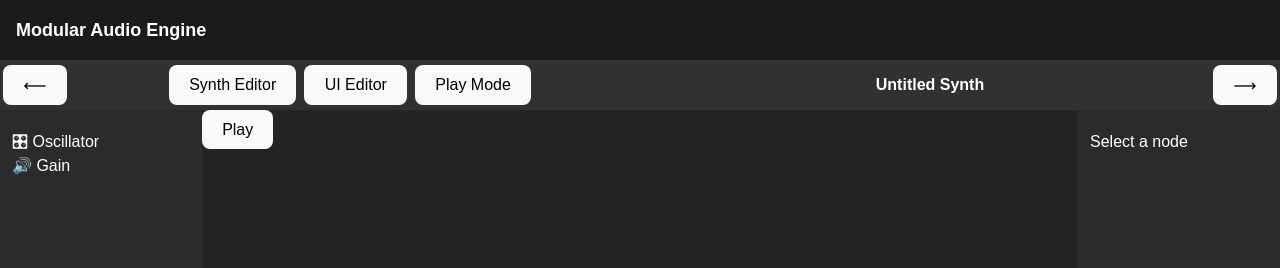
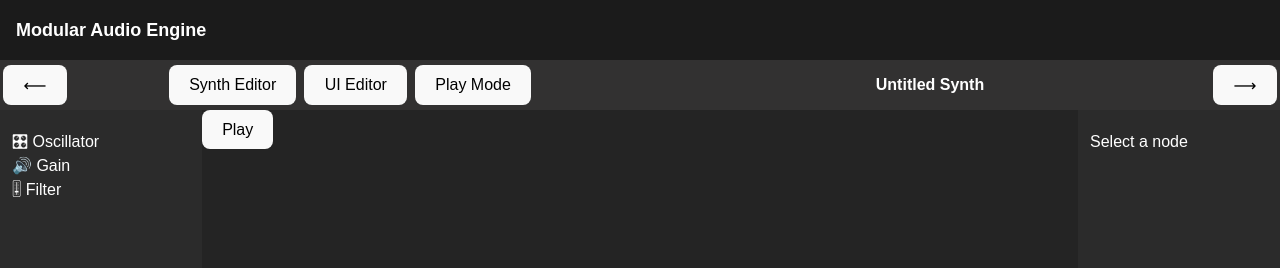
Before and after one commit to abonello/modular-audio-engine, a React (Vite) app: page / in a window 1280 px wide. Shown: the top 268 px of the page. Built offline with nearby package versions, Linux system fonts and the light colour scheme.

Commit message:
WIP: Implement Filter node (LP/HP) with UI inspector and adjustable cutoff/resonance

```diff
--- a/src/audio/AudioEngine.ts
+++ b/src/audio/AudioEngine.ts
@@ -3,7 +3,7 @@
  * This is the local backend that interprets the JSON.
  */
 
-import type { Patch, PatchNode, Waveform } from "../model/PatchTypes";
+import type { Patch, PatchNode, Waveform, FilterType } from "../model/PatchTypes";
 
 let nextX = 40;
 
@@ -76,6 +76,27 @@ export class AudioEngine {
     return node;
   }
 
+  addFilter() {
+    const node: PatchNode = {
+      id: crypto.randomUUID(),
+      type: "filter",
+      params: {
+        type: "lowpass",
+        cutoff: 1000,
+        resonance: 1.5,
+      },
+      x: nextX,
+      y: 80,
+    };
+
+    nextX += 140;
+    this.nodes.push(node);
+
+    (this as any)._notifyAdd?.();
+
+    return node;
+  }
+
   deleteNode(nodeId: string) {
     this.nodes = this.nodes.filter(n => n.id !== nodeId);
   }
@@ -103,6 +124,14 @@ export class AudioEngine {
 
       if (n.type === "destination") {
         webNodes.set(n.id, this.destinationInput);
+      }
+
+      if (n.type === "filter") {
+        const filter = this.context.createBiquadFilter();
+        filter.type = n.params.type;
+        filter.frequency.value = n.params.cutoff;
+        filter.Q.value = n.params.resonance;
+        webNodes.set(n.id, filter);
       }
     });
 
@@ -166,4 +195,37 @@ export class AudioEngine {
 
     node.params = { ...node.params, waveform };
   }
+
+  setNodeFilterType(nodeId: string, type: FilterType) {
+    const node = this.nodes.find(n => n.id === nodeId);
+    if (!node || node.type !== "filter") return;
+    node.params = { ...node.params, type };
+  }
+
+  setNodeFilterCutoff(nodeId: string, cutoff: number) {
+    const node = this.nodes.find(n => n.id === nodeId);
+    if (!node || node.type !== "filter") return;
+    node.params = { ...node.params, cutoff };
+  }
+
+  setNodeFilterResonance(nodeId: string, resonance: number) {
+    const node = this.nodes.find(n => n.id === nodeId);
+    if (!node || node.type !== "filter") return;
+    node.params = { ...node.params, resonance };
+    console.log("Resonance set to:", resonance);
+  }
+
+  setNodeFilter(nodeId: string, type: FilterType, cutoff: number, resonance: number) {
+    const node = this.nodes.find(n => n.id === nodeId);
+    if (!node || node.type !== "filter") return;
+
+    console.log("Resonance set to:", resonance);
+
+    node.params = {
+      ...node.params,
+      type,
+      cutoff,
+      resonance,
+    };
+  }
 }
--- a/src/context/PatchContext.tsx
+++ b/src/context/PatchContext.tsx
@@ -13,9 +13,14 @@ type PatchContextType = {
   setPatch: React.Dispatch<React.SetStateAction<Patch>>;
   selectedNodeId: string | null;
   setSelectedNodeId: React.Dispatch<React.SetStateAction<string | null>>;
+
   deleteNode: (nodeId: string) => void;
   addConnection: (fromId: string, toId: string) => void;
   deleteConnection: (connectionId: string) => void;
+
+  addOscillator: (frequency?: number) => void;
+  addGain: (gain?: number) => void;
+  addFilter: () => void;
 };
 
 const defaultPatch: Patch = {
@@ -52,6 +57,30 @@ export function PatchProvider({ children }: { children: React.ReactNode }) {
     }
 
     audioEngine.deleteNode(nodeId);
+  };
+
+  const addOscillator = (frequency = 220) => {
+    const node = audioEngine.addOscillator(frequency);
+    setPatch(prev => ({
+      ...prev,
+      nodes: [...prev.nodes, node],
+    }));
+  };
+
+  const addGain = (gain = 0.5) => {
+    const node = audioEngine.addGain(gain);
+    setPatch(prev => ({
+      ...prev,
+      nodes: [...prev.nodes, node],
+    }));
+  };
+
+  const addFilter = () => {
+    const node = audioEngine.addFilter();
+    setPatch(prev => ({
+      ...prev,
+      nodes: [...prev.nodes, node],
+    }));
   };
 
   const addConnection = (fromId: string, toId: string) => {
@@ -91,6 +120,9 @@ export function PatchProvider({ children }: { children: React.ReactNode }) {
       deleteNode,
       addConnection,
       deleteConnection,
+      addOscillator,
+      addGain,
+      addFilter,
     }}>
       {children}
     </PatchContext.Provider>
--- a/src/model/PatchTypes.ts
+++ b/src/model/PatchTypes.ts
@@ -14,7 +14,8 @@ export type NodeType =
 // export type Waveform = "sine" | "square" | "sawtooth" | "triangle";
 export type Waveform = Exclude<OscillatorType, "custom">;
 
-export type FilterType = "lowpass" | "highpass" | "bandpass";
+// export type FilterType = "lowpass" | "highpass" | "bandpass";
+export type FilterType = "lowpass" | "highpass";
 
 export type NodeParam = {
   [key: string]: number | string | boolean;
@@ -27,6 +28,12 @@ export type OscillatorParams = {
 
 export type GainParams = {
   value: number;
+};
+
+export type FilterParams = {
+  type: FilterType;
+  cutoff: number;
+  resonance: number;
 };
 
 export type OscillatorNode = {
@@ -52,7 +59,15 @@ export type DestinationNode = {
   y?: number;
 };
 
-export type PatchNode = OscillatorNode | GainNode | DestinationNode;
+export type FilterNode = {
+  id: string;
+  type: "filter";
+  params: FilterParams;
+  x?: number;
+  y?: number;
+};
+
+export type PatchNode = OscillatorNode | GainNode | FilterNode | DestinationNode;
 
 export type PatchConnection = {
   id: string;
@@ -75,3 +90,6 @@ export const isGainNode = (n: PatchNode): n is GainNode =>
 
 export const isDestinationNode = (n: PatchNode): n is DestinationNode =>
   n.type === "destination";
+
+export const isFilterNode = (n: PatchNode): n is FilterNode =>
+  n.type === "filter";
--- a/src/ui/Layout/LeftBlade.tsx
+++ b/src/ui/Layout/LeftBlade.tsx
@@ -10,20 +10,27 @@ import { usePatch } from "../../context/PatchContext";
 
 export default function LeftBlade({ children }: { children: React.ReactNode }) {
   const { leftOpen } = useBlade();
-  const { setPatch } = usePatch();
+  // const { setPatch } = usePatch();
+  const { setPatch, addOscillator, addGain, addFilter } = usePatch();
 
   const handleAddOsc = () => {
-    const node = audioEngine.addOscillator(220);
+    // const node = audioEngine.addOscillator(220);
 
-    setPatch((prev) => ({
-      ...prev,
-      nodes: [...prev.nodes, node],
-    }));
+    // setPatch((prev) => ({
+    //   ...prev,
+    //   nodes: [...prev.nodes, node],
+    // }));
+    addOscillator();
   };
 
   const handleAddGain = () => {
-    const node = audioEngine.addGain(0.5);
-    setPatch(prev => ({ ...prev, nodes: [...prev.nodes, node] }));
+    // const node = audioEngine.addGain(0.5);
+    // setPatch(prev => ({ ...prev, nodes: [...prev.nodes, node] }));
+    addGain();
+  };
+
+  const handleAddFilter = () => {
+    addFilter();
   };
 
   return (
@@ -35,6 +42,9 @@ export default function LeftBlade({ children }: { children: React.ReactNode }) {
       <div className="toolItem" onClick={handleAddGain}>
         🔊 Gain
       </div>
+      <div className="toolItem" onClick={handleAddFilter}>
+        🎚 Filter
+      </div>
       {children}
     </aside>
   );
--- a/src/ui/Layout/Workspace/WorkspaceNode.tsx
+++ b/src/ui/Layout/Workspace/WorkspaceNode.tsx
@@ -7,6 +7,7 @@ import { usePatch } from "../../../context/PatchContext";
 import { useDraggable } from "@dnd-kit/core";
 import { OscillatorIcon } from "../../NodeIcons/OscillatorIcon";
 import { GainIcon } from "../../NodeIcons/GainIcon";
+import { FilterIcon } from "../../NodeIcons/FilterIcon";
 import { DestinationIcon } from "../../NodeIcons/DestinationIcon";
 
 export const WorkspaceNode = forwardRef<HTMLDivElement, { node: any; onClick: () => void }>(
@@ -43,6 +44,7 @@ export const WorkspaceNode = forwardRef<HTMLDivElement, { node: any; onClick: ()
         {node.type === "oscillator" && <OscillatorIcon />}
         {node.type === "gain" && <GainIcon />}
         {node.type === "destination" && <DestinationIcon />}
+        {node.type === "filter" && <FilterIcon />}
       </div>
     );
   }
--- /dev/null
+++ b/src/ui/NodeIcons/FilterIcon.tsx
@@ -0,0 +1,10 @@
+export function FilterIcon() {
+  return (
+    <svg xmlns="http://www.w3.org/2000/svg" width="32" height="32" viewBox="0 0 32 32" fill="none" color="#fff">
+        {/* <!-- Multi-filter slope --> */}
+        <path d="M 7 22 L 14 14 L 25 14" stroke="currentColor" strokeWidth="2"/>
+        <path d="M 7 26 L 14 18 L 25 18" stroke="currentColor" strokeWidth="2"/>
+        <path d="M 7 18 L 14 10 L 25 10" stroke="currentColor" strokeWidth="2"/>
+    </svg>
+  );
+}
--- a/src/ui/NodeInspector.tsx
+++ b/src/ui/NodeInspector.tsx
@@ -5,14 +5,18 @@
 import { useEffect, useState } from "react";
 import { usePatch } from "../context/PatchContext";
 import { audioEngine } from "../audio/engineInstance";
-import { isOscillatorNode, isGainNode, isDestinationNode} from "../model/PatchTypes";
-import type { Waveform } from "../model/PatchTypes";
+import { isOscillatorNode, isGainNode, isDestinationNode, isFilterNode} from "../model/PatchTypes";
+import type { Waveform, FilterType } from "../model/PatchTypes";
+import { sliderToFreq, freqToSlider, SLIDER_MAX } from "../utils/frequency";
 
 export default function NodeInspector() {
   const { patch, selectedNodeId, setPatch, deleteNode } = usePatch();
   const selectedNode = patch.nodes.find(n => n.id === selectedNodeId);
   const [freq, setFreq] = useState<number>(440);
   const [waveform, setWaveform] = useState<Waveform>("sine");
+  const [filterType, setFilterType] = useState<"lowpass" | "highpass">("lowpass");
+  const [cutoff, setCutoff] = useState<number>(1000);
+  const [resonance, setResonance] = useState<number>(1.5);
 
   useEffect(() => {
     if (!selectedNode) return;
@@ -21,7 +25,41 @@ export default function NodeInspector() {
       setFreq(selectedNode.params.frequency);
       setWaveform(selectedNode.params.waveform);
     }
+
+    if (isFilterNode(selectedNode)) {
+      setFilterType(selectedNode.params.type);
+      setCutoff(selectedNode.params.cutoff);
+      setResonance(selectedNode.params.resonance);
+    }
   }, [selectedNodeId]);
+
+
+  // const minFreq = 20;
+  // const maxFreq = 20000;
+
+  // const sliderToFreq = (value: number) => {
+  //   const minLog = Math.log10(minFreq);
+  //   const maxLog = Math.log10(maxFreq);
+
+  //   const fraction = value / 1000; // slider value 0..1000
+  //   const freqLog = minLog + fraction * (maxLog - minLog);
+
+  //   return Math.pow(10, freqLog);
+  // };
+
+  // const freqToSlider = (freq: number) => {
+  //   const minLog = Math.log10(minFreq);
+  //   const maxLog = Math.log10(maxFreq);
+
+  //   const freqLog = Math.log10(freq);
+  //   const fraction = (freqLog - minLog) / (maxLog - minLog);
+
+  //   return fraction * 1000;
+  // };
+
+
+
+
 
   if (!selectedNode) {
     return <div>Select a node</div>;
@@ -126,6 +164,99 @@ export default function NodeInspector() {
     );
   }
 
+  // ---- FILTER UI ----
+  if (isFilterNode(selectedNode)) {
+    if (!selectedNode.params) {
+      return <div>Filter node missing params</div>;
+    }
+
+    return (
+      <div className="bladeRight">
+        <div className="bladeHeader">Kind: FILTER</div>
+
+        <div className="bladeItem">
+          Type:
+          <select
+            value={filterType}
+            onChange={(e) => setFilterType(e.target.value as FilterType)}
+          >
+            <option value="lowpass">LP</option>
+            <option value="highpass">HP</option>
+          </select>
+        </div>
+
+        <div className="bladeItem">
+          Cutoff:
+          {/* <input
+            type="number"
+            value={cutoff}
+            onChange={(e) => setCutoff(Number(e.target.value))}
+            min={20}
+            max={20000}
+            step={1}
+          /> */}
+          {/* <input
+            type="range"
+            min={0}
+            max={1000}
+            step={1}
+            value={freqToSlider(cutoff)}
+            onChange={(e) => {
+              const newFreq = sliderToFreq(Number(e.target.value));
+              setCutoff(newFreq);
+            }}
+          /> */}
+          <input
+            type="range"
+            min={0}
+            max={SLIDER_MAX}
+            step={1}
+            value={freqToSlider(cutoff)}
+            onChange={(e) => {
+              const newCutoff = sliderToFreq(Number(e.target.value));
+              setCutoff(newCutoff);
+            }}
+          />
+          <div>{cutoff.toFixed(0)}</div>
+        </div>
+
+        <div className="bladeItem">
+          Resonance:
+          <input
+            type="range"
+            min={0.1}
+            max={100}
+            step={0.1}
+            value={resonance}
+            onChange={(e) => setResonance(Number(e.target.value))}
+          />
+          <div>{resonance.toFixed(2)}</div>
+        </div>
+
+        <div className="bladeButtonWrapper">
+          <button onClick={() => {
+            setPatch(prev => ({
+              ...prev,
+              nodes: prev.nodes.map((n) => {
+                if (n.id !== selectedNode.id) return n;
+                return isFilterNode(n)
+                  ? { ...n, params: { ...n.params, type: filterType, cutoff, resonance } }
+                  : n;
+                }),
+              }));
+
+              audioEngine.setNodeFilter(selectedNode.id, filterType, cutoff, resonance);
+            }}
+          >
+            Apply
+          </button>
+          <button className="btnDelete" onClick={() => deleteNode(selectedNode.id)}>Delete</button>
+        </div>
+      </div>
+    );
+  }
+
+
   // ---- Destination UI ----
   if (isDestinationNode(selectedNode)) {
     return  (
--- /dev/null
+++ b/src/utils/frequency.ts
@@ -0,0 +1,19 @@
+export const MIN_CUTOFF = 20;
+export const MAX_CUTOFF = 20000;
+export const SLIDER_MAX = 1000;
+
+export function sliderToFreq(value: number) {
+  const minLog = Math.log10(MIN_CUTOFF);
+  const maxLog = Math.log10(MAX_CUTOFF);
+  const fraction = value / SLIDER_MAX;
+  const freqLog = minLog + fraction * (maxLog - minLog);
+  return Math.pow(10, freqLog);
+}
+
+export function freqToSlider(freq: number) {
+  const minLog = Math.log10(MIN_CUTOFF);
+  const maxLog = Math.log10(MAX_CUTOFF);
+  const freqLog = Math.log10(freq);
+  const fraction = (freqLog - minLog) / (maxLog - minLog);
+  return fraction * SLIDER_MAX;
+}
```
